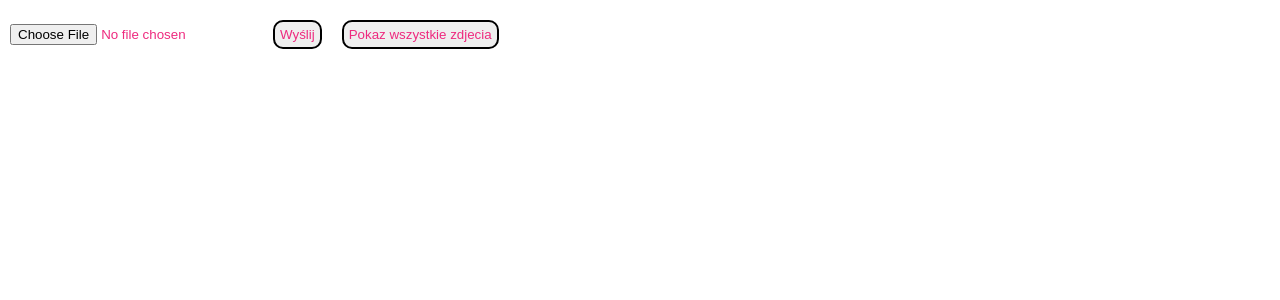
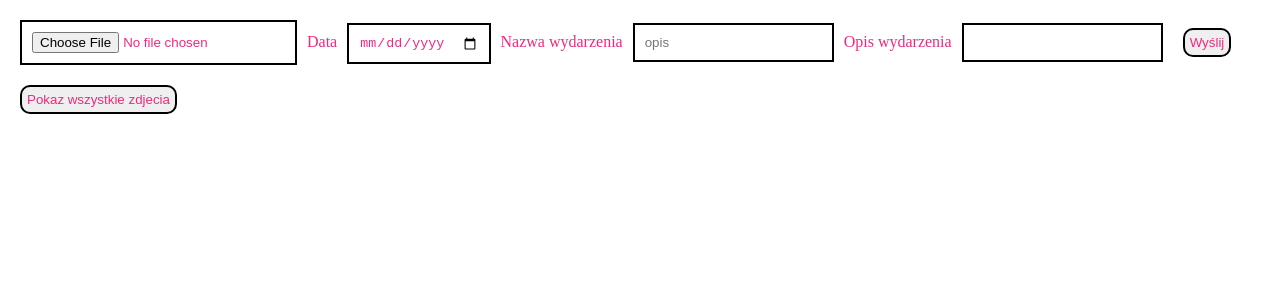
Before and after one commit to marcinoles87/photoapp, a React (Create React App) app: page / in a window 1280 px wide. Shown: the top 300 px of the page. Built offline with nearby package versions, Linux system fonts and the light colour scheme.

Commit message:
add new function

```diff
--- a/src/App.css
+++ b/src/App.css
@@ -6,6 +6,14 @@
 
 .App{
     margin: 10px;
+}
+
+input{
+    margin: 10px;
+    padding: 10px;
+    border: 2px solid black;
+
+
 }
 
 button{
@@ -26,4 +34,5 @@ button{
     flex-direction: column;
     justify-content: center;
     align-items: center;
+
 }
--- a/src/App.js
+++ b/src/App.js
@@ -99,6 +99,16 @@ function App() {
 
 
     <input type="file" placeholder='add image' onChange={ (e) => handleChange(e)}></input>
+
+    <label>Data</label>
+    <input type="date" placeholder=''></input>
+
+    <label>Nazwa wydarzenia</label>
+    <input type="opis" placeholder='opis'></input>
+
+    <label>Opis wydarzenia</label>
+
+    <input type="text" placeholder=''></input>
     <button onClick={uploadFile}>Wyślij</button>
 
 
```
